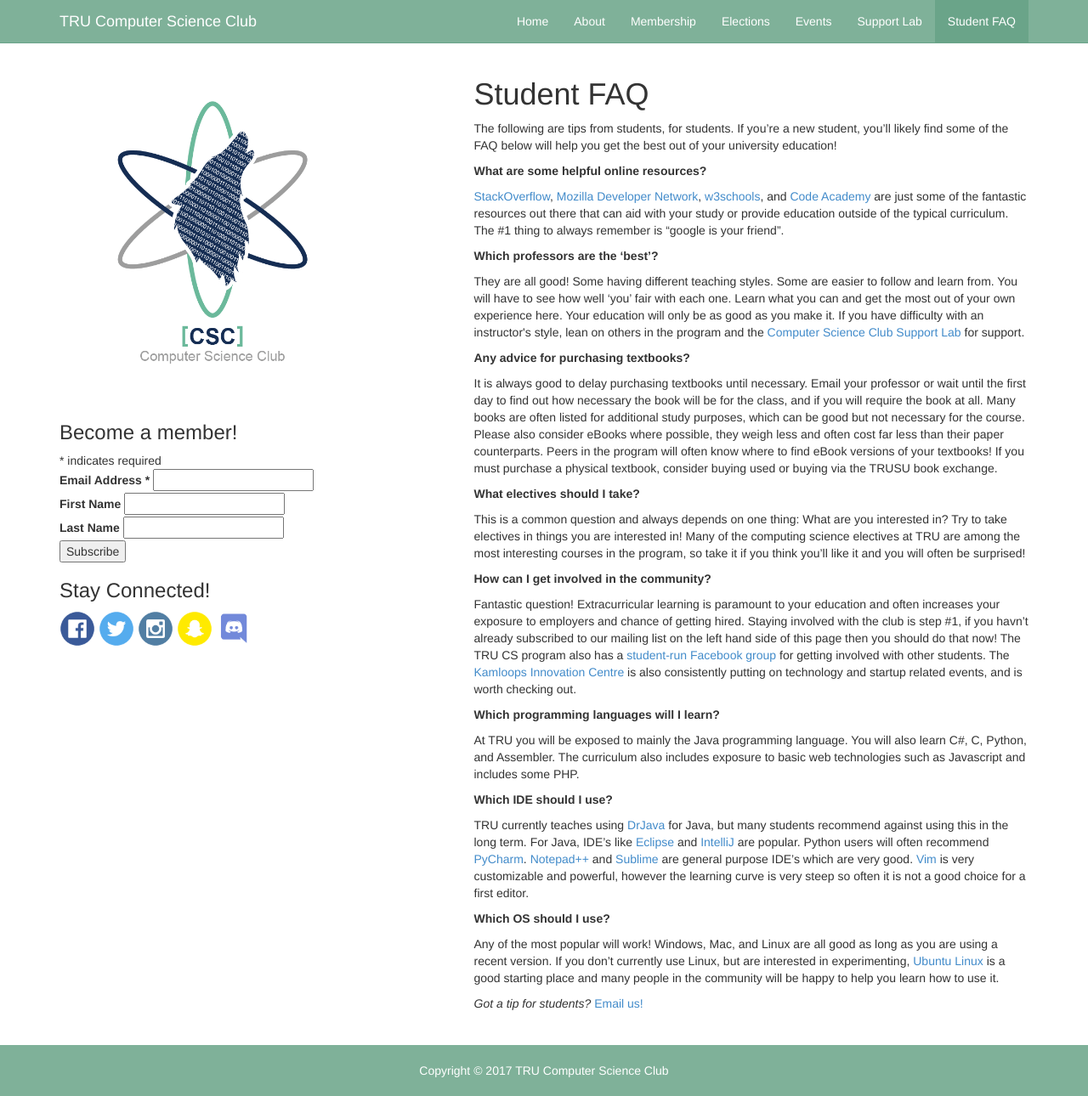
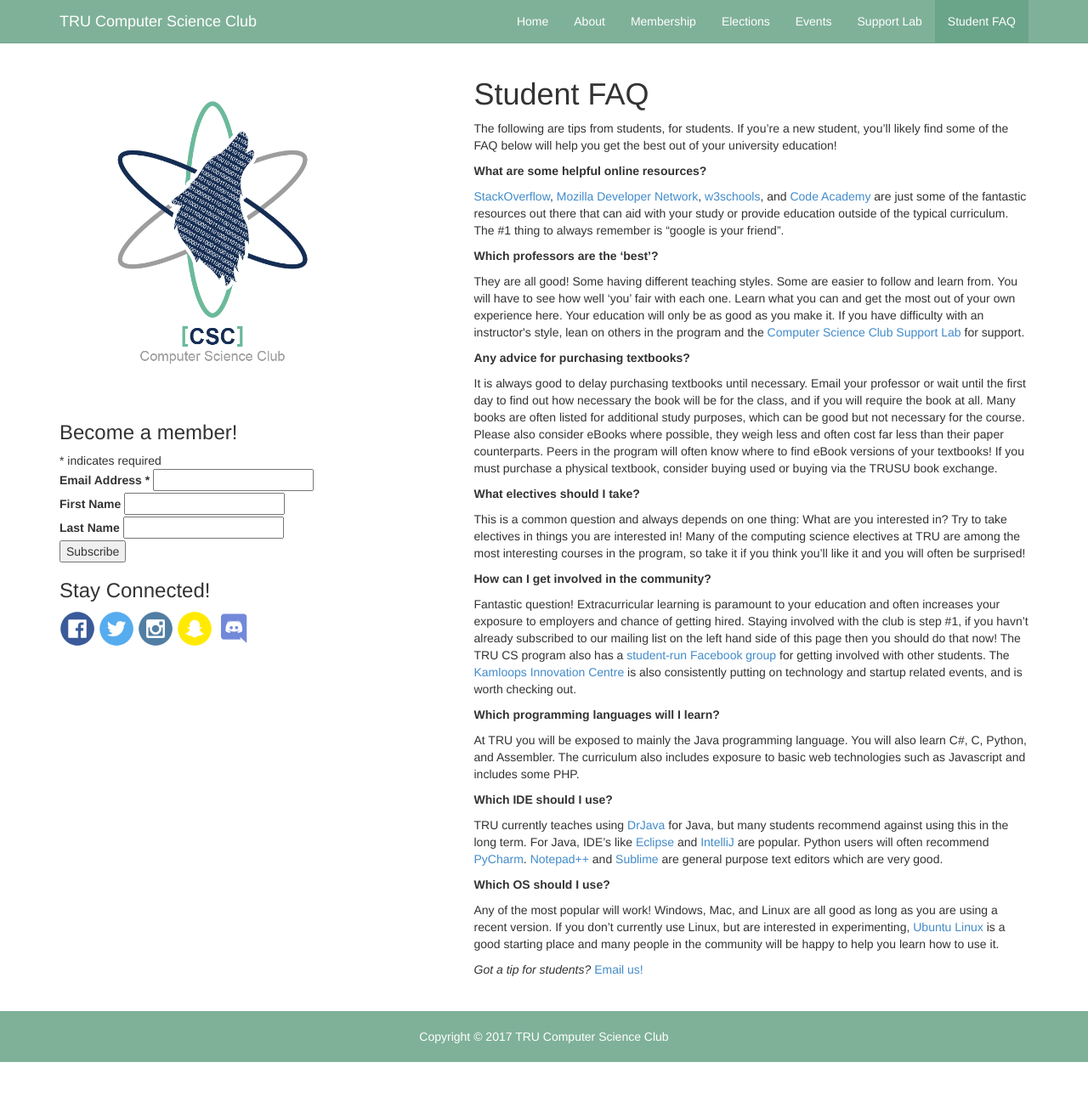
Before and after one commit to trucsclub/trucsclub.github.io, a Jekyll site: the page built from faq.html, in a window 1280 px wide. Shown: the whole page at 85% size. Built offline with Jekyll 4.4.1, drawn with Linux system fonts in a browser that asks for light colours; nearby versions of some CDN libraries; comment, search, counter and statistics services are not loaded; after the commit the page ends 1250 px from its top, so only the background shows below that.

Commit message:
chore(faq) sublime, notepad++ -> editors not IDEs

```diff
--- a/faq.html
+++ b/faq.html
@@ -26,7 +26,7 @@ active: faq
   <p>At TRU you will be exposed to mainly the Java programming language. You will also learn C#, C, Python, and Assembler. The curriculum also includes exposure to basic web technologies such as Javascript and includes some PHP.</p>
 
   <p><strong>Which IDE should I use?</strong></p>
-  <p>TRU currently teaches using <a href="http://www.drjava.org">DrJava</a> for Java, but many students recommend against using this in the long term. For Java, IDE’s like <a href="http://www.eclipse.org/">Eclipse</a> and <a href="http://www.jetbrains.com/idea/">IntelliJ</a> are popular. Python users will often recommend <a href="http://www.jetbrains.com/pycharm/">PyCharm</a>. <a href="http://notepad-plus-plus.org/">Notepad++</a> and <a href="http://www.sublimetext.com/">Sublime</a> are general purpose IDE’s which are very good. <a href="http://www.vim.org/">Vim</a> is very customizable and powerful, however the learning curve is very steep so often it is not a good choice for a first editor.</p>
+  <p>TRU currently teaches using <a href="http://www.drjava.org">DrJava</a> for Java, but many students recommend against using this in the long term. For Java, IDE’s like <a href="http://www.eclipse.org/">Eclipse</a> and <a href="http://www.jetbrains.com/idea/">IntelliJ</a> are popular. Python users will often recommend <a href="http://www.jetbrains.com/pycharm/">PyCharm</a>. <a href="http://notepad-plus-plus.org/">Notepad++</a> and <a href="http://www.sublimetext.com/">Sublime</a> are general purpose text editors which are very good.</p>
 
   <p><strong>Which OS should I use?</strong></p>
   <p>Any of the most popular will work! Windows, Mac, and Linux are all good as long as you are using a recent version. If you don’t currently use Linux, but are interested in experimenting, <a href="http://www.ubuntu.com/desktop">Ubuntu Linux</a> is a good starting place and many people in the community will be happy to help you learn how to use it.</p>
```
